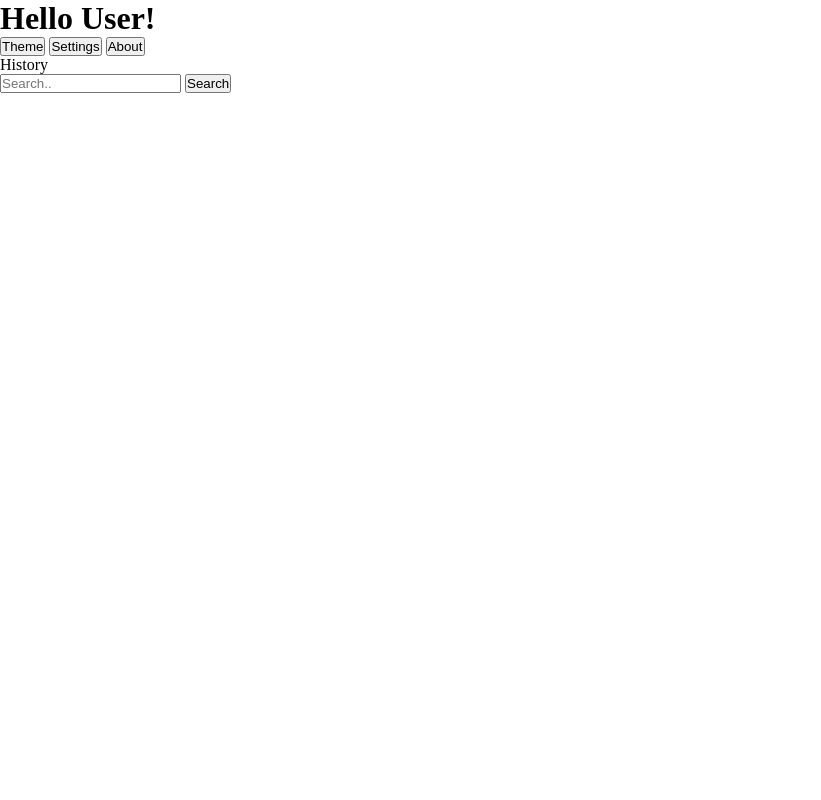
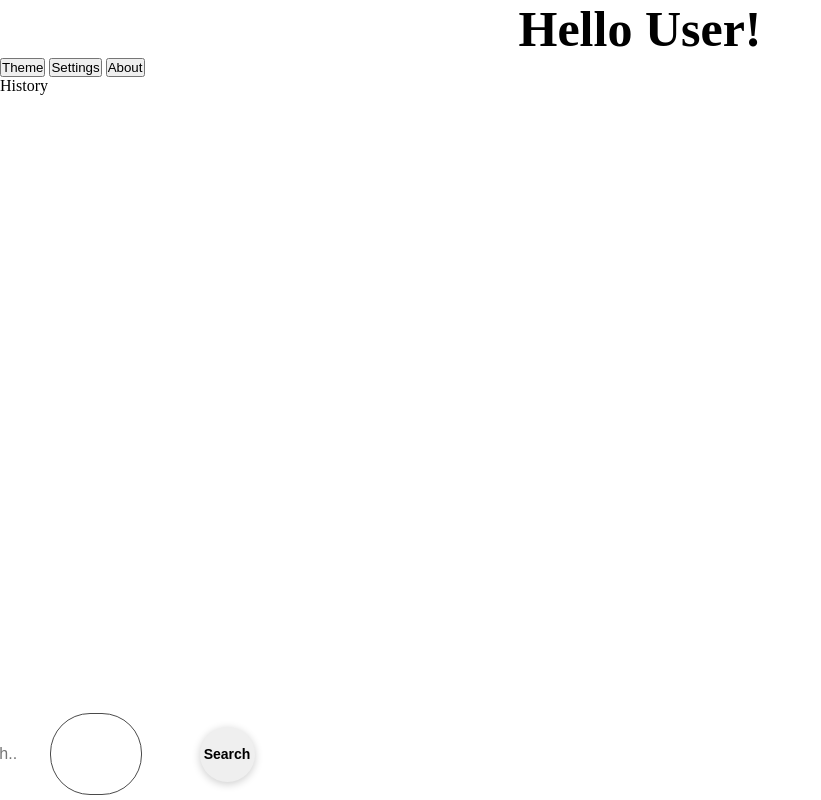
Before and after one commit to ManyRaindrops/BeachHacks2025, a Flask app: page / in a window 1280 px wide. Shown: the whole page, without its empty margins (0-821 px from the left). Run offline with Flask 3, Linux system fonts and the light colour scheme; parts of the project's set-up code (start-up, migrations or seed data) failed here and were passed over.

Commit message:
searchbar/title change

```diff
--- a/static/style.css
+++ b/static/style.css
@@ -7,3 +7,54 @@ html {
     scroll-behavior: smooth;
     overflow
 }
+
+/*TITLE */
+
+h1{
+    text-align: center;
+    font-size: 50px;
+    font-weight: bold;
+}
+
+.searchbar_container{
+    position: fixed;
+    bottom: 5px;
+    left: 50px;
+    transform: transalte(-50%);
+    width: 50px;
+    height: 80px;
+    background-color: white; /*change to Blackish color palite*/
+    border-radius: 40px;
+    display: flex;
+    justify-content: center;
+    align-items: center;
+    padding: 0 20px;
+    border: 1px solid #4a4a4a;
+}
+
+.searchbar_container input[type = "text"]{
+    flex: 1;
+    padding: 14px 20px;
+    margin-right: 15px;
+    border-radius:35px;
+    border: none;
+    background-color: transparent;
+    font-size: 16px;
+    outline: none;
+}
+
+.searchbar_container button{
+    height: 55px;
+    width: 55px;
+    min-width: 55px;
+    border: none;
+    border-radius: 50%;
+    font-size: 14px;
+    font-weight: bold;
+    cursor: pointer;
+    display: flex;
+    justify-content: center;
+    align-items: center;
+    box-shadow: 0 2px 8px rgba(0, 0, 0, 0.2);
+
+}
```
